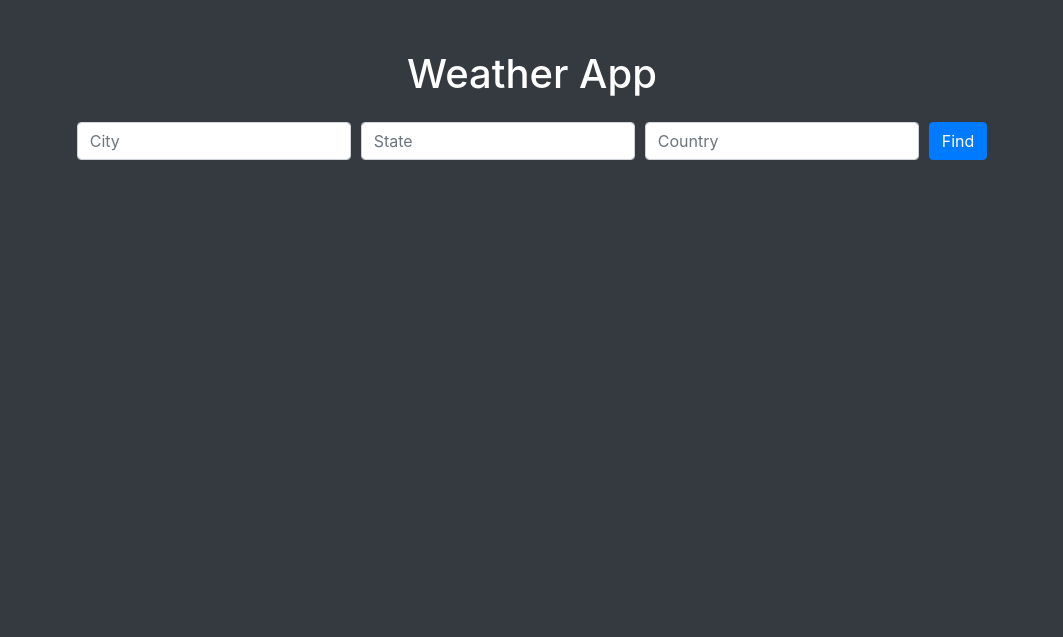
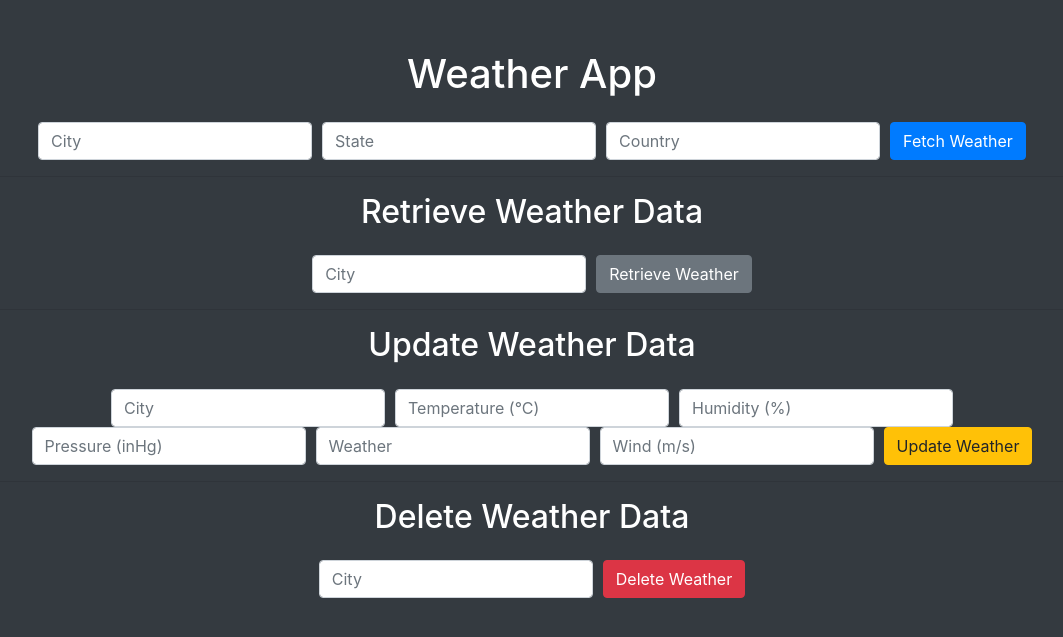
Before and after one commit to jyoti194/Weather-App-using-Flask, a Flask app: page / in a window 1280 px wide. Shown: the top 637 px of the page, without its empty margins (108-1171 px from the left). Run offline with Flask 3, Linux system fonts and the light colour scheme; some libraries are stand-ins or nearby versions.

Commit message:
Update index.html

```diff
--- a/templates/index.html
+++ b/templates/index.html
@@ -13,14 +13,14 @@
             margin-top: 50px;
         }
         .weather-item {
-            font-size: 1.5em; /* Increased font size */
-            margin: 20px 0; /* Increased margin */
-            text-align: center; /* Center-align text */
+            font-size: 1.5em;
+            margin: 20px 0;
+            text-align: center;
         }
         .weather-icon {
-            margin-right: 15px; /* Increased margin */
-            font-size: 2em; /* Increased icon size */
-            color: #ffc107; /* Icon color */
+            margin-right: 15px;
+            font-size: 2em;
+            color: #ffc107;
         }
     </style>
     <script>
@@ -43,41 +43,106 @@
                 weatherList.innerHTML = '';
 
                 if (response.status === 201) {
-                    const tempCelsius = (weatherData.temperature - 273.15).toFixed(2);
-
-                    const temperatureItem = document.createElement('div');
-                    temperatureItem.className = 'weather-item';
-                    temperatureItem.innerHTML = `<i class="fas fa-thermometer-half weather-icon"></i> Temperature: ${tempCelsius}°C`;
-                    weatherList.appendChild(temperatureItem);
-
-                    const humidityItem = document.createElement('div');
-                    humidityItem.className = 'weather-item';
-                    humidityItem.innerHTML = `<i class="fas fa-tint weather-icon"></i> Humidity: ${weatherData.humidity}%`;
-                    weatherList.appendChild(humidityItem);
-
-                    const pressureItem = document.createElement('div');
-                    pressureItem.className = 'weather-item';
-                    pressureItem.innerHTML = `<i class="fas fa-tachometer-alt weather-icon"></i> Pressure: ${(weatherData.pressure * 0.02953).toFixed(2)} inHg`;
-                    weatherList.appendChild(pressureItem);
-
-                    const windSpeedItem = document.createElement('div');
-                    windSpeedItem.className = 'weather-item';
-                    windSpeedItem.innerHTML = `<i class="fas fa-wind weather-icon"></i> Wind Speed: ${weatherData.wind} m/s`;
-                    weatherList.appendChild(windSpeedItem);
-
-                    const weatherDescItem = document.createElement('div');
-                    weatherDescItem.className = 'weather-item';
-                    weatherDescItem.innerHTML = `<i class="fas fa-cloud weather-icon"></i> Weather: ${weatherData.weather}`;
-                    weatherList.appendChild(weatherDescItem);
+                    displayWeather(weatherData);
                 } else {
-                    const errorItem = document.createElement('div');
-                    errorItem.className = 'weather-item';
-                    errorItem.innerHTML = `<i class="fas fa-exclamation-triangle weather-icon"></i> ${weatherData.error}`;
-                    weatherList.appendChild(errorItem);
+                    displayError(weatherData.error);
                 }
             } catch (error) {
                 console.error('Error:', error);
             }
+        }
+
+        async function retrieveWeather() {
+            const city = document.getElementById('retrieve-city').value;
+
+            try {
+                const response = await fetch(`/weather/${city}`, {
+                    method: 'GET',
+                    headers: {
+                        'Content-Type': 'application/json'
+                    }
+                });
+
+                const weatherData = await response.json();
+                const weatherList = document.getElementById('weather-list');
+                weatherList.innerHTML = '';
+
+                if (response.status === 200) {
+                    displayWeather(weatherData);
+                } else {
+                    displayError(weatherData.error);
+                }
+            } catch (error) {
+                console.error('Error:', error);
+            }
+        }
+
+        async function updateWeather() {
+            const city = document.getElementById('update-city').value;
+            const temperature = document.getElementById('update-temperature').value;
+            const humidity = document.getElementById('update-humidity').value;
+            const pressure = document.getElementById('update-pressure').value;
+            const weather = document.getElementById('update-weather').value;
+            const wind = document.getElementById('update-wind').value;
+
+            try {
+                const response = await fetch(`/weather/${city}`, {
+                    method: 'PUT',
+                    headers: {
+                        'Content-Type': 'application/json'
+                    },
+                    body: JSON.stringify({ temperature: temperature, humidity: humidity, pressure: pressure, weather: weather, wind: wind })
+                });
+
+                const result = await response.text();
+                displayMessage(result);
+            } catch (error) {
+                console.error('Error:', error);
+            }
+        }
+
+        async function deleteWeather() {
+            const city = document.getElementById('delete-city').value;
+
+            try {
+                const response = await fetch(`/weather/${city}`, {
+                    method: 'DELETE',
+                    headers: {
+                        'Content-Type': 'application/json'
+                    }
+                });
+
+                const result = await response.text();
+                displayMessage(result);
+            } catch (error) {
+                console.error('Error:', error);
+            }
+        }
+
+        function displayWeather(weatherData) {
+            const weatherList = document.getElementById('weather-list');
+            weatherList.innerHTML = `
+                <div class="weather-item"><i class="fas fa-city weather-icon"></i> City: ${weatherData.city}</div>
+                <div class="weather-item"><i class="fas fa-thermometer-half weather-icon"></i> Temperature: ${weatherData.temperature}°C</div>
+                <div class="weather-item"><i class="fas fa-tint weather-icon"></i> Humidity: ${weatherData.humidity}%</div>
+                <div class="weather-item"><i class="fas fa-tachometer-alt weather-icon"></i> Pressure: ${weatherData.pressure} inHg</div>
+                <div class="weather-item"><i class="fas fa-cloud weather-icon"></i> Weather: ${weatherData.weather}</div>
+                <div class="weather-item"><i class="fas fa-wind weather-icon"></i> Wind: ${weatherData.wind} m/s</div>
+            `;
+        }
+
+        function displayError(error) {
+            const weatherList = document.getElementById('weather-list');
+            weatherList.innerHTML = `
+                <div class="weather-item"><i class="fas fa-exclamation-triangle weather-icon"></i> ${error}</div>
+            `;
+        }
+
+        function displayMessage(message) {
+            const weatherList = document.getElementById('weather-list');
+            weatherList.innerHTML = `
+                <div class="weather-item"><i class="fas fa-info-circle weather-icon"></i> ${message}</div>
+            `;
         }
     </script>
 </head>
@@ -95,10 +160,61 @@
                 <input type="text" class="form-control" id="country" placeholder="Country">
             </div>
             <div class="col-auto">
-                <button class="btn btn-primary" onclick="fetchWeather()">Find</button>
+                <button class="btn btn-primary" onclick="fetchWeather()">Fetch Weather</button>
             </div>
         </div>
         <div id="weather-list"></div>
+
+        <hr>
+
+        <h2 class="text-center mb-4">Retrieve Weather Data</h2>
+        <div class="form-row justify-content-center mb-3">
+            <div class="col-auto">
+                <input type="text" class="form-control" id="retrieve-city" placeholder="City">
+            </div>
+            <div class="col-auto">
+                <button class="btn btn-secondary" onclick="retrieveWeather()">Retrieve Weather</button>
+            </div>
+        </div>
+
+        <hr>
+
+        <h2 class="text-center mb-4">Update Weather Data</h2>
+        <div class="form-row justify-content-center mb-3">
+            <div class="col-auto">
+                <input type="text" class="form-control" id="update-city" placeholder="City">
+            </div>
+            <div class="col-auto">
+                <input type="text" class="form-control" id="update-temperature" placeholder="Temperature (°C)">
+            </div>
+            <div class="col-auto">
+                <input type="text" class="form-control" id="update-humidity" placeholder="Humidity (%)">
+            </div>
+            <div class="col-auto">
+                <input type="text" class="form-control" id="update-pressure" placeholder="Pressure (inHg)">
+            </div>
+            <div class="col-auto">
+                <input type="text" class="form-control" id="update-weather" placeholder="Weather">
+            </div>
+            <div class="col-auto">
+                <input type="text" class="form-control" id="update-wind" placeholder="Wind (m/s)">
+            </div>
+            <div class="col-auto">
+                <button class="btn btn-warning" onclick="updateWeather()">Update Weather</button>
+            </div>
+        </div>
+
+        <hr>
+
+        <h2 class="text-center mb-4">Delete Weather Data</h2>
+        <div class="form-row justify-content-center mb-3">
+            <div class="col-auto">
+                <input type="text" class="form-control" id="delete-city" placeholder="City">
+            </div>
+            <div class="col-auto">
+                <button class="btn btn-danger" onclick="deleteWeather()">Delete Weather</button>
+            </div>
+        </div>
     </div>
     <script src="https://kit.fontawesome.com/a076d05399.js"></script>
 </body>
```
